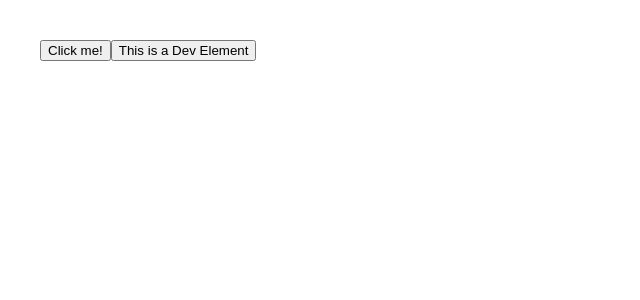
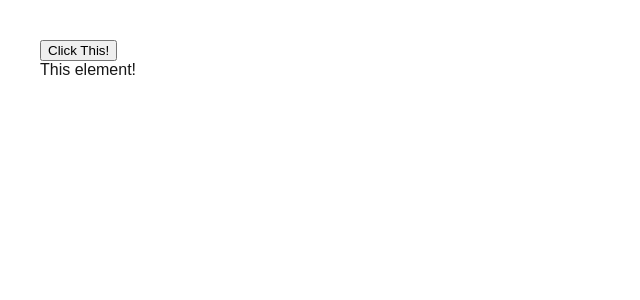
Before and after one commit to mrCodeScripts/personalWorkspace, a Next.js app in the folder webDev/proj_01/frontend/: page / in a window 1280 px wide. Shown: the top 300 px of the page, without its empty margins (0-640 px from the left). Built offline with nearby package versions, Linux system fonts and the light colour scheme.

Commit message:
lksjdfl;jasfl;kj

```diff
--- a/webDev/proj_01/frontend/app/components/examples/HooksAndExamples/forwardRef.tsx
+++ b/webDev/proj_01/frontend/app/components/examples/HooksAndExamples/forwardRef.tsx
@@ -1,6 +1,6 @@
 "use client";
 
-import { forwardRef, useEffect, useRef } from "react";
+import { forwardRef, useEffect, useEffectEvent, useRef } from "react";
 
 const FowardThis = forwardRef<
   HTMLButtonElement,
@@ -28,27 +28,90 @@ function ForwardRefExample1() {
         }}
         ref={buttonElement_1}
       />
-      <button className="btn" onClick={() => buttonElement_1.current!.style.backgroundColor == "red" ? buttonElement_1.current!.style.backgroundColor = "green" : buttonElement_1.current!.style.backgroundColor = "red"}>
+      <button
+        className="btn"
+        onClick={() =>
+          buttonElement_1.current!.style.backgroundColor == "red"
+            ? (buttonElement_1.current!.style.backgroundColor = "green")
+            : (buttonElement_1.current!.style.backgroundColor = "red")
+        }
+      >
         This is a Dev Element
       </button>
     </>
   );
-};
+}
 
 function ForwardRefExample2() {
+  const i = useRef(0);
+  const divElement = useRef<HTMLDivElement | null>(null);
 
+  const handleCount = () => {
+    i.current++;
+    console.log(i.current);
+    divElement.current!.style.transform = `translateX(${i.current * 20}px)`;
+  };
 
   return (
     <>
-
+      <button onClick={handleCount}>Click This!</button>
+      <div
+        ref={divElement}
+        className="p-10 bg-red-500 duration-300 ease-in-out"
+      >
+        This element!
+      </div>
     </>
   );
-};
+}
+
+function SnakeGame() {
+  const canvasRef = useRef<HTMLCanvasElement | null>(null);
+  const canvasWidth = 300;
+  const canvasHeight = 300;
+
+  useEffect(() => {
+    let ctx = canvasRef.current!.getContext("2d");
+    let animation: number;
+
+    const renderBlock = (
+      ctx: CanvasRenderingContext2D,
+      width: number,
+      height: number,
+      blockX: number,
+      blockY: number,
+      blockW: number,
+      blockH: number,
+      blockColor: string,
+    ) => {
+      ctx.beginPath();
+      ctx.rect(blockX, blockY, blockW, blockH);
+      ctx.fillStyle = blockColor;
+      ctx.fill();
+      ctx.closePath();
+    };
+
+
+
+    const run = () => {
+      animation = requestAnimationFrame(run);
+    };
+
+    return () => cancelAnimationFrame(animation);
+  }, []);
+
+  return (
+    <>
+      <canvas ref={canvasRef} />
+    </>
+  );
+}
 
 export default function ForwardRefExamples() {
   return (
     <>
-      <ForwardRefExample1 />
+      {/* <ForwardRefExample1 /> */}
+      <ForwardRefExample2 />
     </>
   );
 }
```
